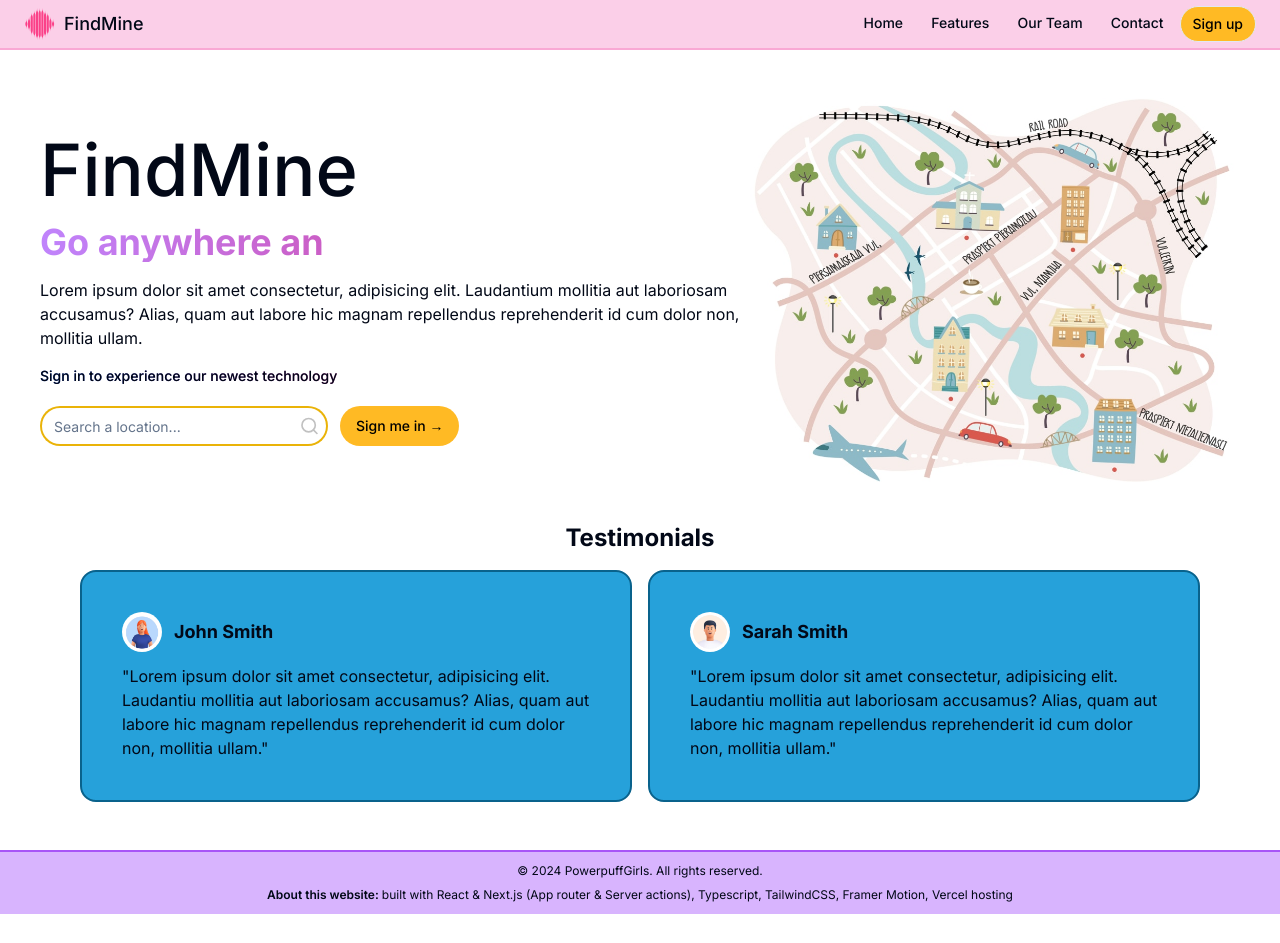
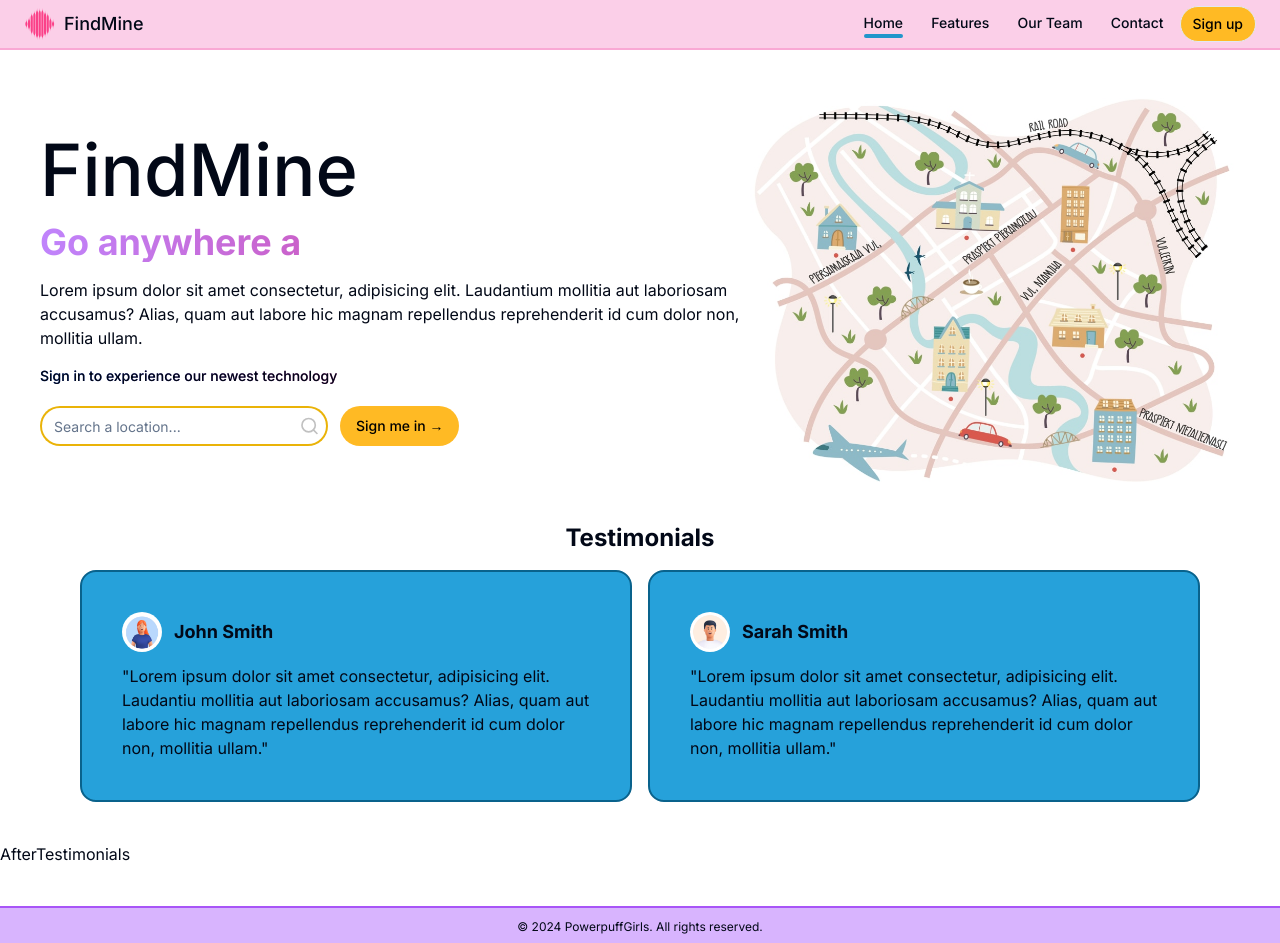
Before and after one commit to ahoang2502/catalyst-hackafun, a Next.js app: page / in a window 1280 px wide. Shown: the top 943 px of the page. Before the commit the page ends 914 px from the top, so only its background shows below. Built offline with nearby package versions, Linux system fonts and the light colour scheme; no server answers.

Commit message:
style: navbar

```diff
--- /dev/null
+++ b/src/app/(landing)/AfterTestimonials.tsx
@@ -0,0 +1,5 @@
+import React from "react";
+
+export const AfterTestimonials = () => {
+  return <div className="mt-8">AfterTestimonials</div>;
+};
--- a/src/app/(landing)/page.tsx
+++ b/src/app/(landing)/page.tsx
@@ -1,15 +1,14 @@
-import { Button } from "@/components/ui/button";
-import { Navbar } from "../_components/Navbar";
+import { AfterTestimonials } from "./AfterTestimonials";
+import { Footer } from "./Footer";
 import { Hero } from "./Hero";
 import { Testimonials } from "./Testimonials";
-import { Footer } from "./Footer";
-import Link from "next/link";
 
 export default function LandingPage() {
   return (
     <div className="h-full">
       <Hero />
       <Testimonials />
+      <AfterTestimonials />
       <Footer />
     </div>
   );
--- a/src/app/(platform)/features/LocationCard.tsx
+++ b/src/app/(platform)/features/LocationCard.tsx
@@ -13,8 +13,6 @@
     rating: 5,
     reviews: [],
   };
-
-  console.log({ location });
 
   return (
     <div className="p-4 space-y-2 flex justify-between space-x-4">
--- a/src/app/(platform)/features/Map.tsx
+++ b/src/app/(platform)/features/Map.tsx
@@ -1,14 +1,17 @@
 "use client";
 
-import {
-  Popover,
-  PopoverContent,
-  PopoverTrigger,
-} from "@/components/ui/popover";
 import "leaflet-defaulticon-compatibility";
 import "leaflet-defaulticon-compatibility/dist/leaflet-defaulticon-compatibility.css";
 import "leaflet/dist/leaflet.css";
 import { MapContainer, Marker, Popup, TileLayer } from "react-leaflet";
+
+import {
+  Dialog,
+  DialogContent,
+  DialogHeader,
+  DialogTitle,
+  DialogTrigger,
+} from "@/components/ui/dialog";
 
 export default function MyMap(props: any) {
   const { position, zoom } = props;
@@ -33,8 +36,8 @@
       />
 
       {data.map((item) => (
-        <Popover key={item[0]}>
-          <PopoverTrigger>
+        <Dialog key={item[0]}>
+          <DialogTrigger>
             <Marker position={item}>
               <Popup>
                 <h3 className="text-sm font-bold underline hover:cursor-pointer">
@@ -43,10 +46,13 @@
                 <p className="">{data}</p>
               </Popup>
             </Marker>
-          </PopoverTrigger>
+          </DialogTrigger>
 
-          <PopoverContent>Helllodeedjend</PopoverContent>
-        </Popover>
+          <DialogContent>
+            <DialogTitle>Location Name</DialogTitle>
+            <DialogHeader>Location description</DialogHeader>
+          </DialogContent>
+        </Dialog>
       ))}
     </MapContainer>
   );
--- a/src/app/_components/Navbar.tsx
+++ b/src/app/_components/Navbar.tsx
@@ -1,11 +1,11 @@
+import { auth } from "@clerk/nextjs/server";
 import Link from "next/link";
-import React from "react";
-import { auth } from "@clerk/nextjs/server";
 
+import { Button } from "@/components/ui/button";
 import { navbarItems } from "@/lib/constants";
+import { UserButton } from "@clerk/nextjs";
 import { Logo } from "./Logo";
-import { Button } from "@/components/ui/button";
-import { UserButton } from "@clerk/nextjs";
+import { NavbarItems } from "./NavbarItems";
 
 export const Navbar = () => {
   const { userId }: { userId: string | null } = auth();
@@ -15,17 +15,7 @@
       <Logo />
 
       <div className="max-w-7xl w-full flex items-center justify-end space-x-4">
-        <div className="min-w-[300px] flex items-center justify-between">
-          {navbarItems.map((item) => (
-            <div className="group" key={item.value}>
-              <Link href={item.href} className="text-sm font-medium">
-                {item.value}
-              </Link>
-
-              <div className="h-1 w-0 group-hover:w-full transition-all bg-[#2196cb] rounded-full" />
-            </div>
-          ))}
-        </div>
+        <NavbarItems />
 
         {!userId ? (
           <Button
--- /dev/null
+++ b/src/app/_components/NavbarItems.tsx
@@ -0,0 +1,31 @@
+"use client";
+
+import Link from "next/link";
+import { usePathname } from "next/navigation";
+import React from "react";
+
+import { navbarItems } from "@/lib/constants";
+
+export const NavbarItems = () => {
+  const pathname = usePathname();
+  console.log({ pathname });
+
+  return (
+    <div className="min-w-[300px] flex items-center justify-between">
+      {navbarItems.map((item) => (
+        <div className="group" key={item.value}>
+          <Link href={item.href} className="text-sm font-medium">
+            {item.value}
+          </Link>
+
+          {pathname !== item.href && (
+            <div className="h-1 w-0 group-hover:w-full transition-all bg-[#2196cb] rounded-full" />
+          )}
+          {pathname === item.href && (
+            <div className="h-1 w-full transition-all bg-[#2196cb] rounded-full" />
+          )}
+        </div>
+      ))}
+    </div>
+  );
+};
--- a/src/lib/actions/marker.actions.ts
+++ b/src/lib/actions/marker.actions.ts
@@ -7,7 +7,7 @@
   try {
     await db();
     const data = await Marker.find();
-    console.log({ data });
+
     return JSON.parse(JSON.stringify(data));
   } catch (error) {
     console.log(error);
```
